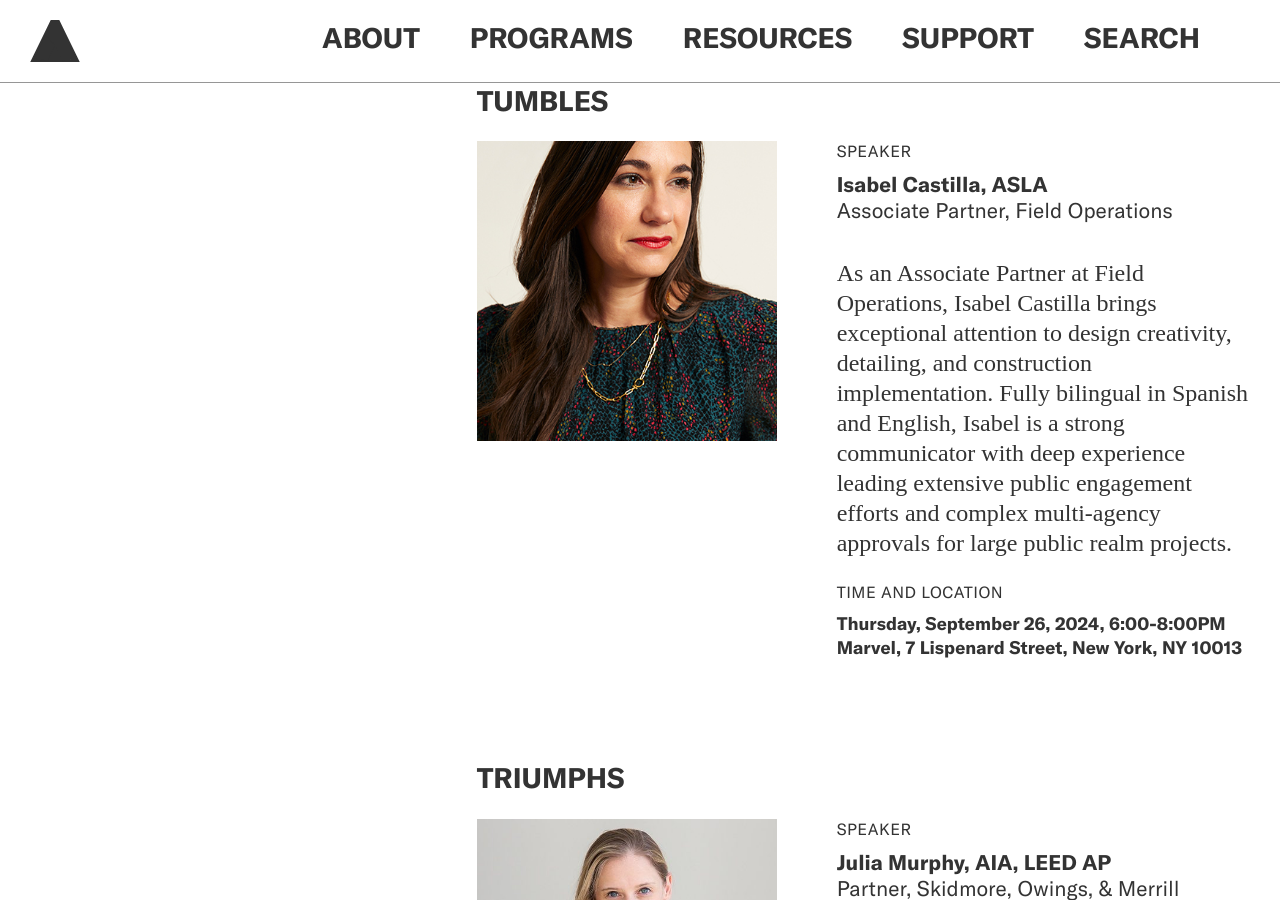
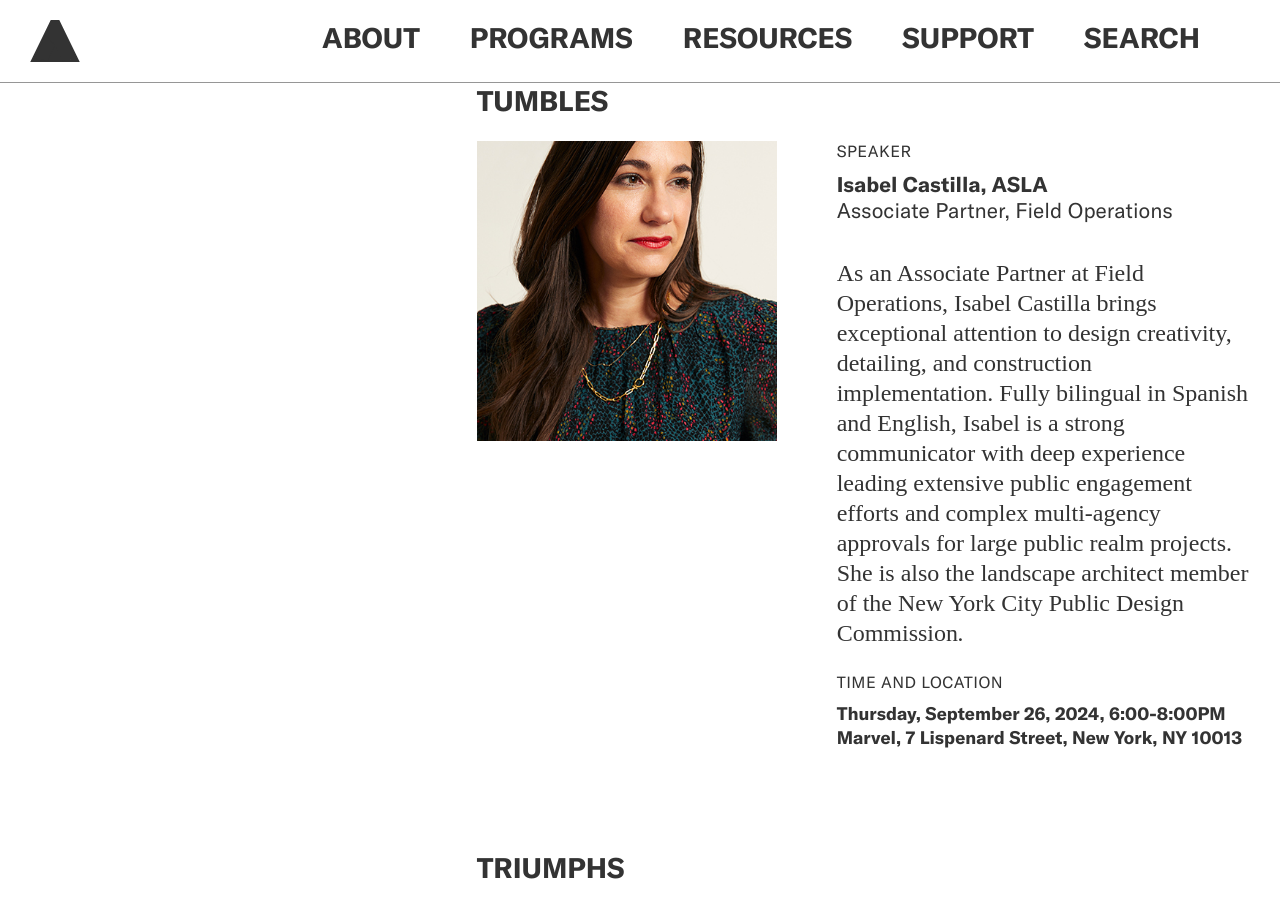
Before and after one commit to jengalas/bwaf-bbw, a Jekyll site: the page built from _emerging-leaders/tenacity-tumbles-and-triumphs.md, in a window 1280 px wide and 900 px high, scrolled down 2416 px. Built offline with Jekyll 4.4.1, drawn with Linux system fonts in a browser that asks for light colours; nearby versions of some CDN libraries; some web fonts are replaced; some of the changed lines change nothing that is shown.

Commit message:
Updated 1 file via CloudCannon.

```diff
--- a/_emerging-leaders/tenacity-tumbles-and-triumphs.md
+++ b/_emerging-leaders/tenacity-tumbles-and-triumphs.md
@@ -97,19 +97,11 @@
       healthy communities.
   - template: featured-portrait-block
     header: TUMBLES
-    image: /uploads/isabel-castilla-w5.jpg
-    label: Speaker
-    title: Isabel Castilla, ASLA
-    description: >-
-      As an Associate Partner at Field Operations, Isabel Castilla brings
-      exceptional attention to design creativity, detailing, and construction
-      implementation. Fully bilingual in Spanish and English, Isabel is a strong
-      communicator with deep experience leading extensive public engagement
-      efforts and complex multi-agency approvals for large public realm
-      projects.
     time-location:
       line-1: Thursday, September 26, 2024, 6:00-8:00PM
       line-2: Marvel, 7 Lispenard Street, New York, NY 10013
+    label: Speaker
+    title: Isabel Castilla, ASLA
     section_break: false
     include_left-hand_column_text_: false
     lefthand_text:
@@ -118,7 +110,16 @@
       download: ''
       link_url: ''
       link_text: ''
+    image: /uploads/isabel-castilla-w5.jpg
     subtitle: Associate Partner, Field Operations
+    description: >-
+      <p>As an Associate Partner at Field Operations, Isabel Castilla brings
+      exceptional attention to design creativity, detailing, and construction
+      implementation. Fully bilingual in Spanish and English, Isabel is a strong
+      communicator with deep experience leading extensive public engagement
+      efforts and complex multi-agency approvals for large public realm
+      projects. She is also the landscape architect member of the New York City
+      Public Design Commission<em>.</em></p>
   - template: featured-portrait-block
     header: TRIUMPHS
     time-location:
```
